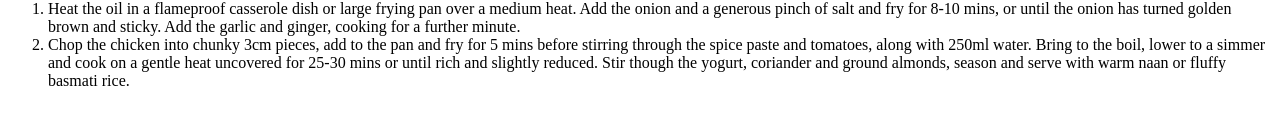
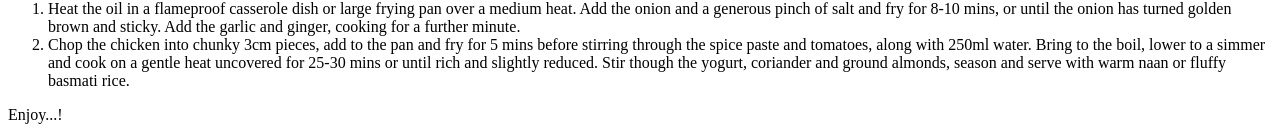
Before and after one commit to Baskemmy/odin-recipes, a plain HTML site: page chicken-curry.html in a window 1280 px wide. Shown: the part 1006-1143 px from the top of the page. Before the commit the page ends 1112 px from the top, so only its background shows below. Drawn offline with Linux system fonts and the light colour scheme.

Commit message:
Modified <chicken-curry.html>

```diff
--- a/chicken-curry.html
+++ b/chicken-curry.html
@@ -57,7 +57,9 @@
             with warm naan or fluffy basmati rice.
         </li>
     </ol>
-
+    <p>
+        Enjoy...!
+    </p>
 
 </body>
 </html>
```
